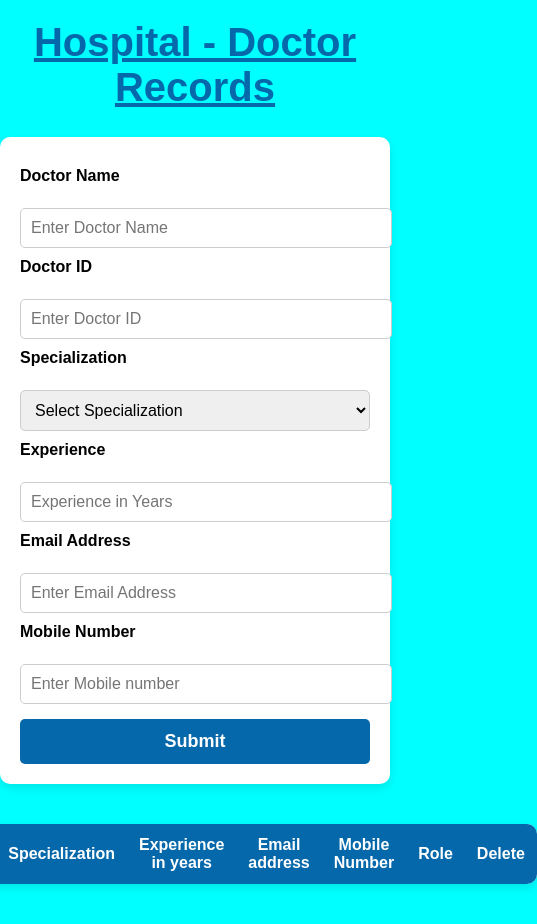
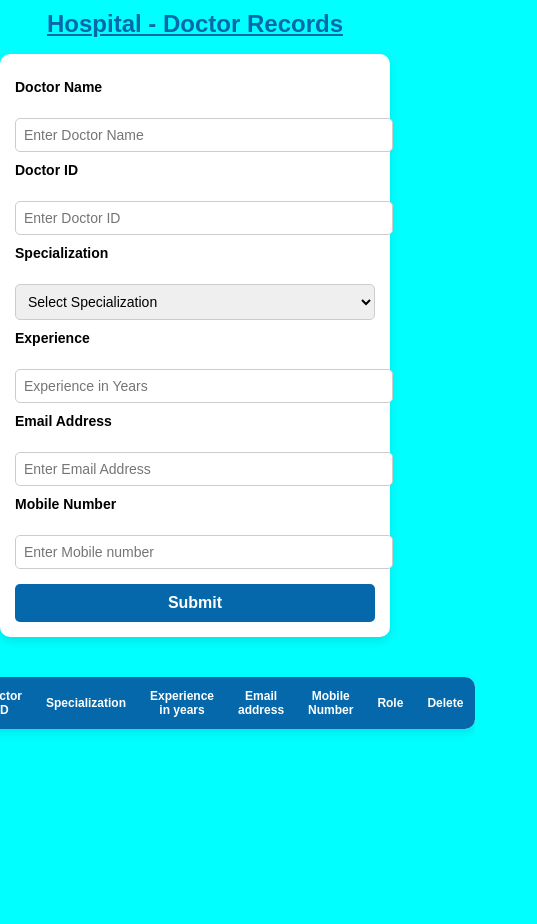
Before and after one commit to aashu1608/Hospital-Management, a plain HTML site: page index.html in a window 390 px wide. Shown: the whole page, 537 px wide, since content can reach past the window. After the commit the page ends 844 px from the top, so only its background shows below. Drawn offline with Linux system fonts and the light colour scheme.

Commit message:
Update index.css

```diff
--- a/index.css
+++ b/index.css
@@ -1,15 +1,9 @@
-body{
+/* Global Styles */
+body {
   background-color: aqua;
-}
-
-
-
-body {
   font-family: Arial, sans-serif;
-  /* background-color: #f4f8fb;  */
   margin: 0;
   padding: 0;
-  d
 }
 
 h1 {
@@ -20,12 +14,14 @@ h1 {
   margin-top: 20px;
 }
 
+/* Container */
 div {
   display: flex;
   justify-content: center;
   flex-wrap: wrap;
 }
 
+/* Form */
 form {
   background: white;
   padding: 20px;
@@ -41,7 +37,8 @@ label {
   margin-top: 10px;
 }
 
-input, select {
+input,
+select {
   width: 100%;
   padding: 10px;
   margin-top: 5px;
@@ -67,7 +64,7 @@ input[type="submit"]:hover {
   background-color: #034e82;
 }
 
-
+/* Table */
 table {
   width: 80%;
   margin: 40px auto;
@@ -99,8 +96,9 @@ table tr:hover {
   background-color: #d4e4f7;
 }
 
-
-.edit-btn, .delete-btn {
+/* Buttons */
+.edit-btn,
+.delete-btn {
   padding: 8px 12px;
   font-size: 14px;
   border: none;
@@ -127,3 +125,63 @@ table tr:hover {
 .delete-btn:hover {
   background-color: #c0392b;
 }
+
+/* ================================
+   📱 Responsive Design Starts Here
+   ================================ */
+
+/* Tablet view */
+@media (max-width: 768px) {
+  h1 {
+    font-size: 32px;
+  }
+
+  form {
+    width: 90%;
+    padding: 18px;
+  }
+
+  table {
+    width: 95%;
+    font-size: 14px;
+  }
+}
+
+/* Mobile view */
+@media (max-width: 480px) {
+  h1 {
+    font-size: 24px;
+    margin-top: 10px;
+  }
+
+  form {
+    width: 95%;
+    padding: 15px;
+  }
+
+  label {
+    font-size: 14px;
+  }
+
+  input,
+  select {
+    font-size: 14px;
+    padding: 8px;
+  }
+
+  input[type="submit"] {
+    font-size: 16px;
+    padding: 10px;
+  }
+
+  table {
+    font-size: 12px;
+    width: 100%;
+  }
+
+  .edit-btn,
+  .delete-btn {
+    padding: 6px 10px;
+    font-size: 12px;
+  }
+}
```
